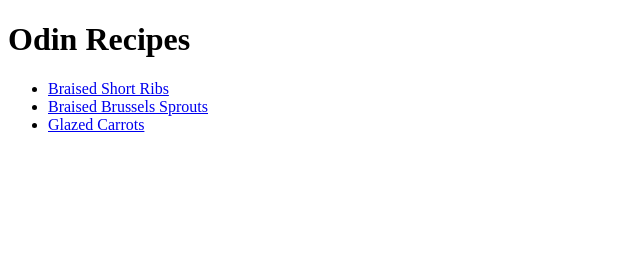
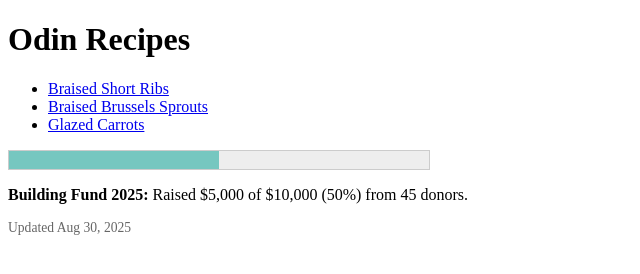
Before and after one commit to chrisgold1/odin-recipes, a plain HTML site: page index.html in a window 1280 px wide. Shown: the whole page, without its empty margins (0-640 px from the left). Drawn offline with Linux system fonts and the light colour scheme.

Commit message:
Changes to be committed: 	modified:   index.html    Progress tracking , testing for something else. Temporary.

```diff
--- a/index.html
+++ b/index.html
@@ -12,4 +12,10 @@
         <li><a href ="./recipes/Braised-Brussels.html" target="_blank">Braised Brussels Sprouts</a></li>
         <li><a href ="./recipes/Glazed-Carrots.html" target="_blank">Glazed Carrots</a></li>
         </ul>
+
+        <div style="background:#eee;border:1px solid #ccc;max-width:420px;width:100%;">
+  <div style="background:#76c7c0;width:50%;height:18px;"></div>
+</div>
+<p><strong>Building Fund 2025:</strong> Raised $5,000 of $10,000 (50%) from 45 donors.</p>
+<p style="font-size:.85rem;color:#666">Updated Aug 30, 2025</p>
     </body>
```
